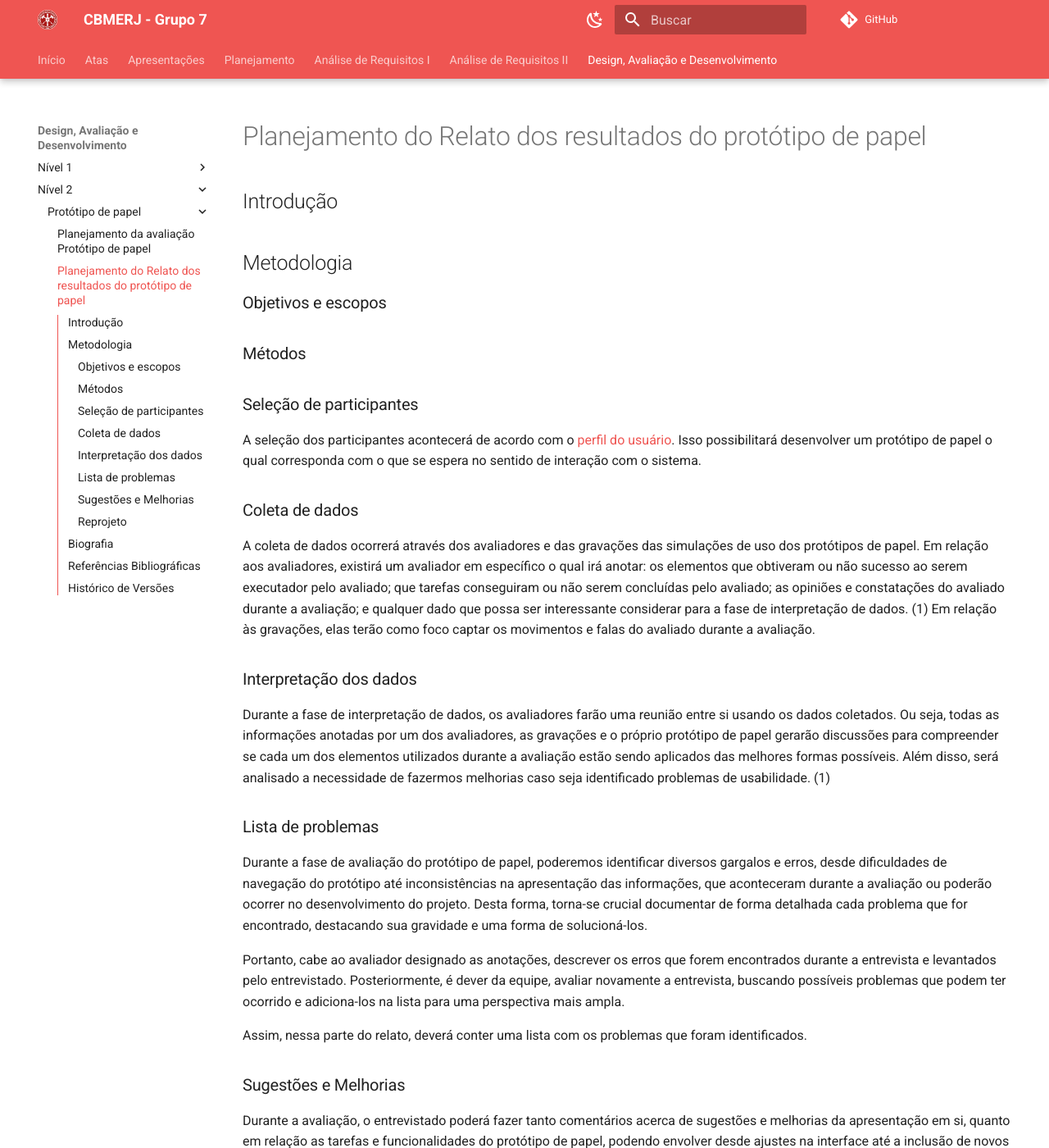
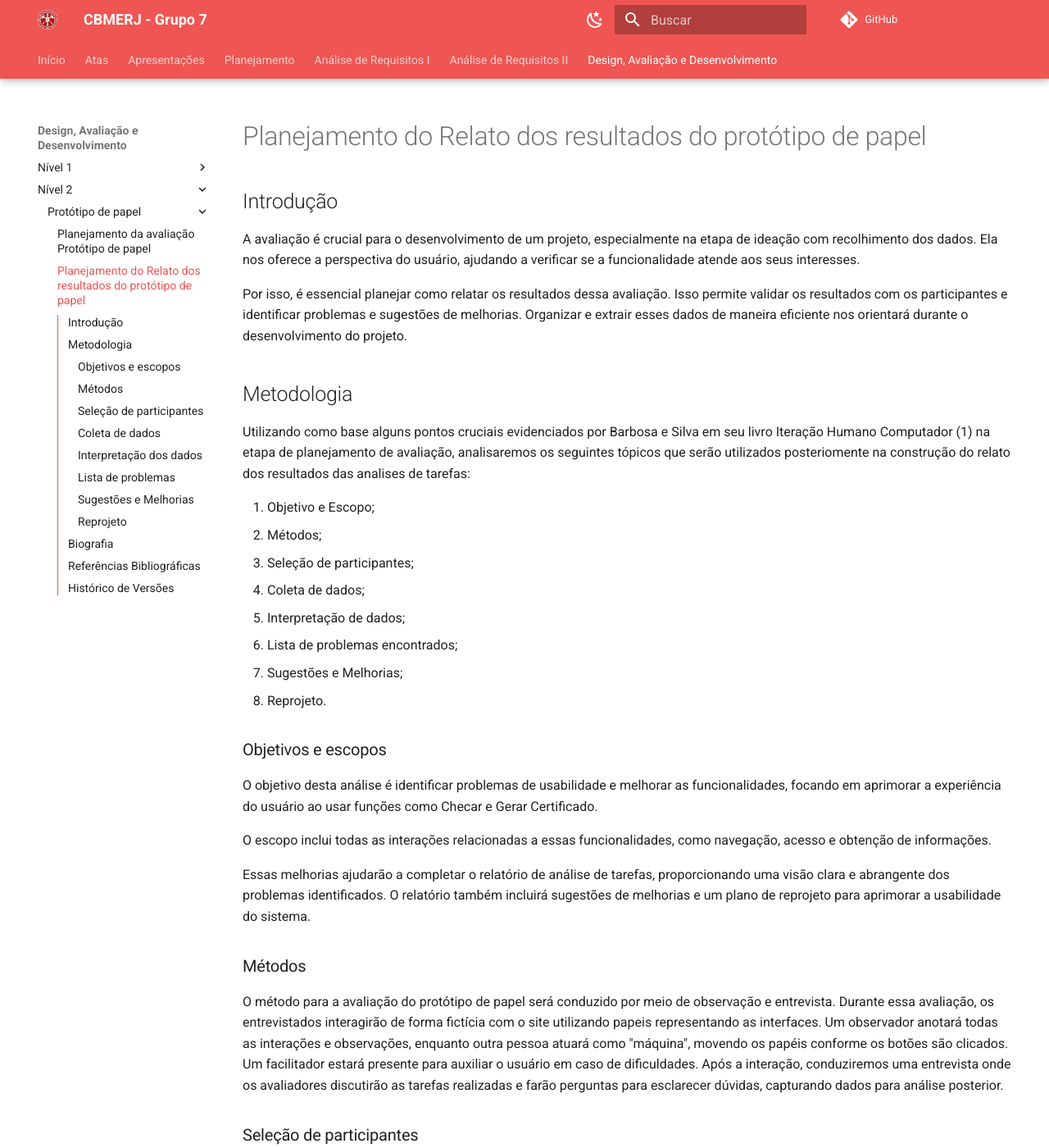
Before and after one commit to Interacao-Humano-Computador/2024.1-CBMERJ, an MkDocs documentation site: the page built from docs/design_avaliacao_desenvolvimento/nivel_2/prototipo_papel/planejamento_relato_resultados_prototipo_papel.md, in a window 1280 px wide and 1400 px high. Shown: the whole window at 82% size. Built offline with MkDocs 1.6.1 and Material for MkDocs 9.7.7, drawn with Linux system fonts in a browser that asks for light colours; comment, search, counter and statistics services are not loaded.

Commit message:
Adição de Introdução, Metodologia, Objetivos e Escopos e Métodos

```diff
--- a/docs/design_avaliacao_desenvolvimento/nivel_2/prototipo_papel/planejamento_relato_resultados_prototipo_papel.md
+++ b/docs/design_avaliacao_desenvolvimento/nivel_2/prototipo_papel/planejamento_relato_resultados_prototipo_papel.md
@@ -1,5 +1,8 @@
 ## Introdução
 
+A avaliação é crucial para o desenvolvimento de um projeto, especialmente na etapa de ideação com recolhimento dos dados. Ela nos oferece a perspectiva do usuário, ajudando a verificar se a funcionalidade atende aos seus interesses.
+
+Por isso, é essencial planejar como relatar os resultados dessa avaliação. Isso permite validar os resultados com os participantes e identificar problemas e sugestões de melhorias. Organizar e extrair esses dados de maneira eficiente nos orientará durante o desenvolvimento do projeto.
 
 
 
@@ -17,6 +20,16 @@
 
 ## Metodologia
 
+Utilizando como base alguns pontos cruciais evidenciados por Barbosa e Silva  em seu livro Iteração Humano Computador (1) na etapa de planejamento de avaliação, analisaremos os seguintes tópicos que serão utilizados posteriomente na construção do relato dos resultados das analises de tarefas:
+
+1. Objetivo e Escopo;
+2. Métodos;
+3. Seleção de participantes;
+4. Coleta de dados;
+5. Interpretação de dados;
+6. Lista de problemas encontrados;
+7. Sugestões e Melhorias;
+8. Reprojeto.
 
 
 
@@ -36,6 +49,11 @@
 
 ### Objetivos e escopos
 
+O objetivo desta análise é identificar problemas de usabilidade e melhorar as funcionalidades, focando em aprimorar a experiência do usuário ao usar funções como Checar e Gerar Certificado.
+
+O escopo inclui todas as interações relacionadas a essas funcionalidades, como navegação, acesso e obtenção de informações.
+
+Essas melhorias ajudarão a completar o relatório de análise de tarefas, proporcionando uma visão clara e abrangente dos problemas identificados. O relatório também incluirá sugestões de melhorias e um plano de reprojeto para aprimorar a usabilidade do sistema.
 
 
 
@@ -53,6 +71,7 @@
 
 ### Métodos
 
+O método para a avaliação do protótipo de papel será conduzido por meio de observação e entrevista. Durante essa avaliação, os entrevistados interagirão de forma fictícia com o site utilizando papeis representando as interfaces. Um observador anotará todas as interações e observações, enquanto outra pessoa atuará como "máquina", movendo os papéis conforme os botões são clicados. Um facilitador estará presente para auxiliar o usuário em caso de dificuldades. Após a interação, conduziremos uma entrevista onde os avaliadores discutirão as tarefas realizadas e farão perguntas para esclarecer dúvidas, capturando dados para análise posterior.
 
 
 
```
